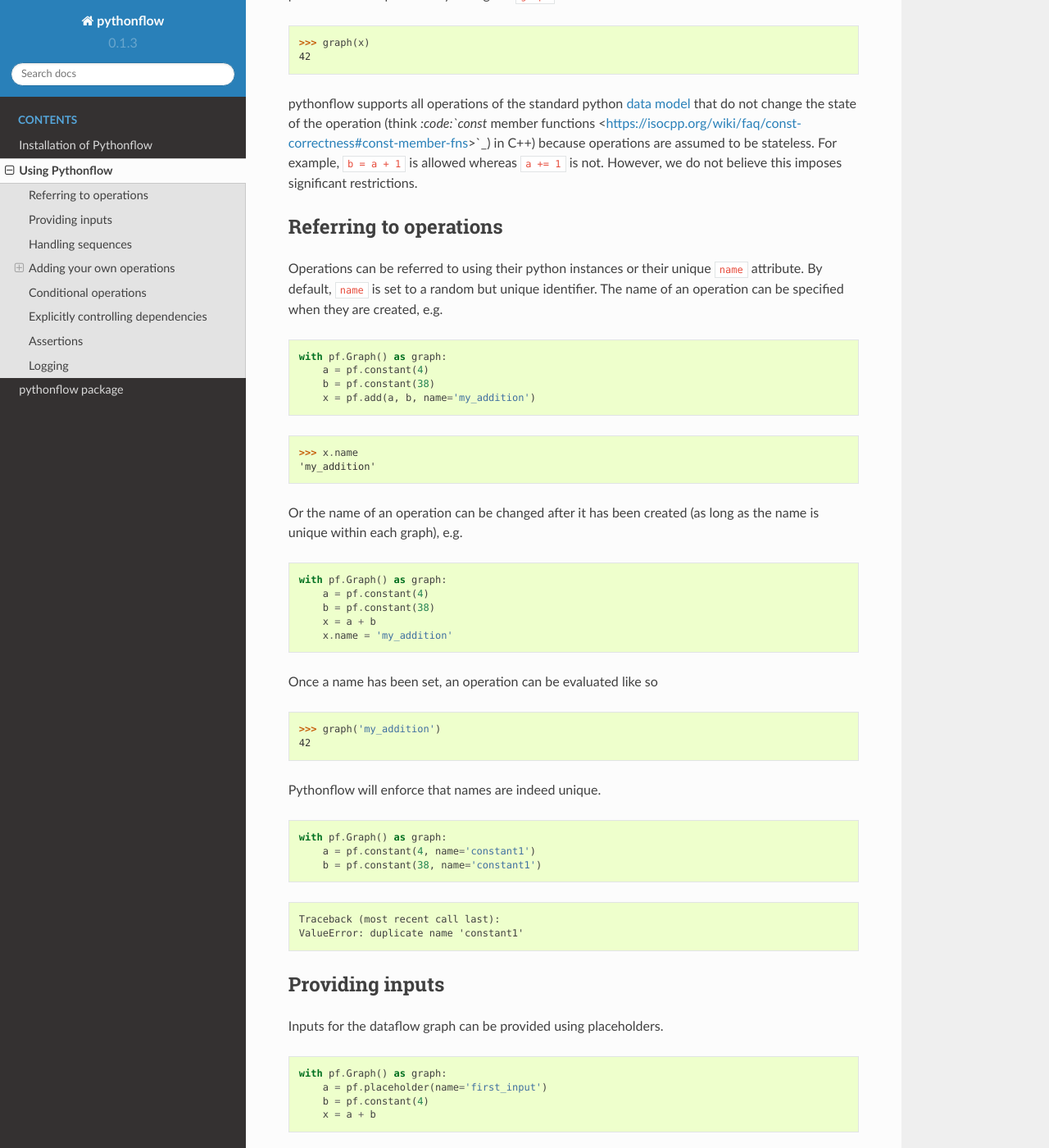
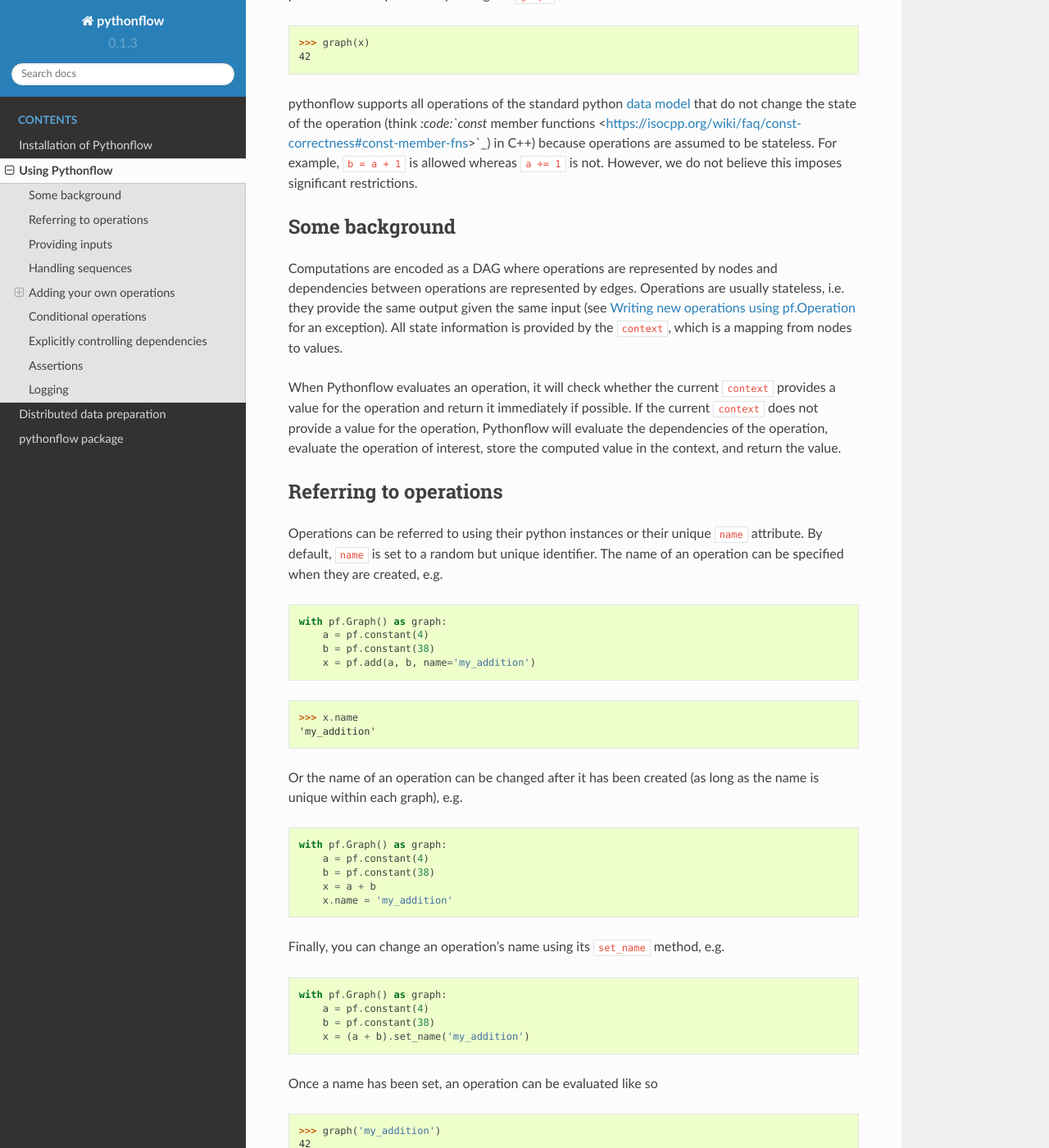
Before and after one commit to spotify/pythonflow, a Sphinx documentation site: the page built from docs/guide.rst, in a window 1280 px wide and 1400 px high, scrolled down 719 px. Shown: the whole window at 82% size. Built offline with Sphinx 7.4.7 and the Read the Docs theme 2.0.0, drawn with Linux system fonts in a browser that asks for light colours.

```diff
--- a/dev-requirements.txt
+++ b/dev-requirements.txt
@@ -16,3 +16,4 @@ ipywidgets==7.0.4
 tqdm==4.19.4
 line_profiler==2.0
 pyzmq==16.0.3
+imageio==2.2.0
--- a/docs/conf.py
+++ b/docs/conf.py
@@ -57,6 +57,7 @@ extensions = [
     'sphinx.ext.githubpages',
     'sphinx.ext.autosummary',
     'sphinx.ext.napoleon',
+    'matplotlib.sphinxext.plot_directive',
 ]
 
 # Add any paths that contain templates here, relative to this directory.
--- a/docs/guide.rst
+++ b/docs/guide.rst
@@ -29,6 +29,15 @@ Although a little cryptic, the output tells us that :code:`x` is an operation th
 
 pythonflow supports all operations of the standard python `data model <https://docs.python.org/3/reference/datamodel.html>`_ that do not change the state of the operation (think `:code:`const` member functions <https://isocpp.org/wiki/faq/const-correctness#const-member-fns>`_) in C++) because operations are assumed to be stateless. For example, :code:`b = a + 1` is allowed whereas :code:`a += 1` is not. However, we do not believe this imposes significant restrictions.
 
+.. _some_background:
+
+Some background
+---------------
+
+Computations are encoded as a DAG where operations are represented by nodes and dependencies between operations are represented by edges. Operations are usually stateless, i.e. they provide the same output given the same input (see :ref:`new_operations_3` for an exception). All state information is provided by the :code:`context`, which is a mapping from nodes to values.
+
+When Pythonflow evaluates an operation, it will check whether the current :code:`context` provides a value for the operation and return it immediately if possible. If the current :code:`context` does not provide a value for the operation, Pythonflow will evaluate the dependencies of the operation, evaluate the operation of interest, store the computed value in the context, and return the value.
+
 Referring to operations
 -----------------------
 
@@ -55,6 +64,15 @@ Or the name of an operation can be changed after it has been created (as long as
        b = pf.constant(38)
        x = a + b
        x.name = 'my_addition'
+
+Finally, you can change an operation's name using its :code:`set_name` method, e.g.
+
+.. testcode::
+
+   with pf.Graph() as graph:
+       a = pf.constant(4)
+       b = pf.constant(38)
+       x = (a + b).set_name('my_addition')
 
 Once a name has been set, an operation can be evaluated like so
 
@@ -217,6 +235,10 @@ You may use the :code:`opmethod` decorator with or without parameters. Specifyin
    >>> graph([y, z], {length: 3})
    ('aaa', 'aaa')
 
+
+.. _new_operations_3:
+
+
 Writing new operations using :code:`pf.Operation`
 ~~~~~~~~~~~~~~~~~~~~~~~~~~~~~~~~~~~~~~~~~~~~~~~~~
 
--- a/docs/index.rst
+++ b/docs/index.rst
@@ -20,6 +20,7 @@ At Spotify, we use Pythonflow in data preprocessing pipelines for machine learni
 
    install
    guide
+   consumer_producer
    pythonflow
 
 
```
Also changed, not shown: docs/consumer_producer.rst (added, +117 -0 lines), docs/pythonflow.rst (+10 -0 lines), docs/spotify.png (added).
